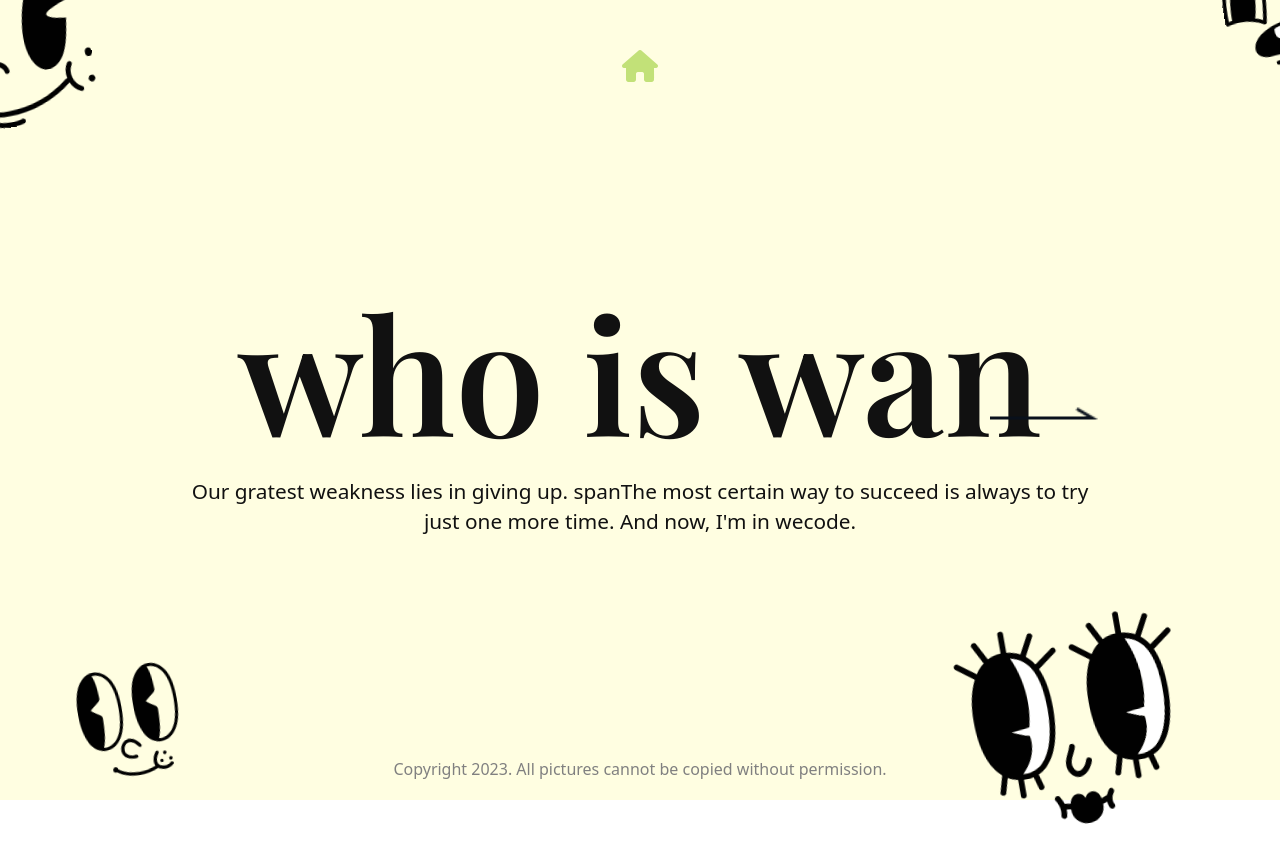
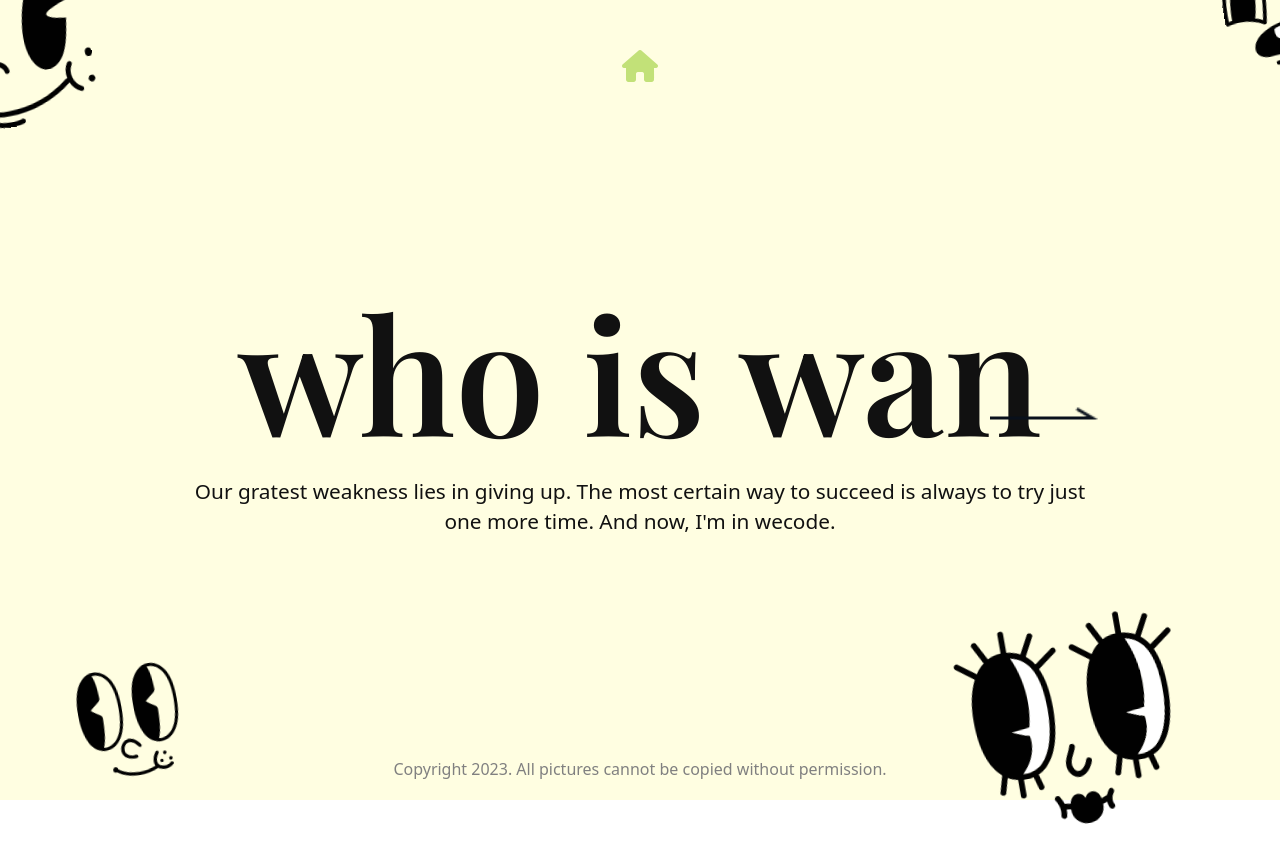
Before and after one commit to wanwork/introducing, a plain HTML site: page index.html in a window 1280 px wide. Shown: the top 862 px of the page. Drawn offline with nearby package versions, Linux system fonts and the light colour scheme.

Commit message:
Update index.html

```diff
--- a/index.html
+++ b/index.html
@@ -43,7 +43,7 @@
 
                 <p class="eng">
                     Our gratest weakness lies in giving up.
-                    spanThe most certain way to succeed is
+                   The most certain way to succeed is
                     always to try just one more time.
                     And now, I'm in wecode.
                 </p>
```
